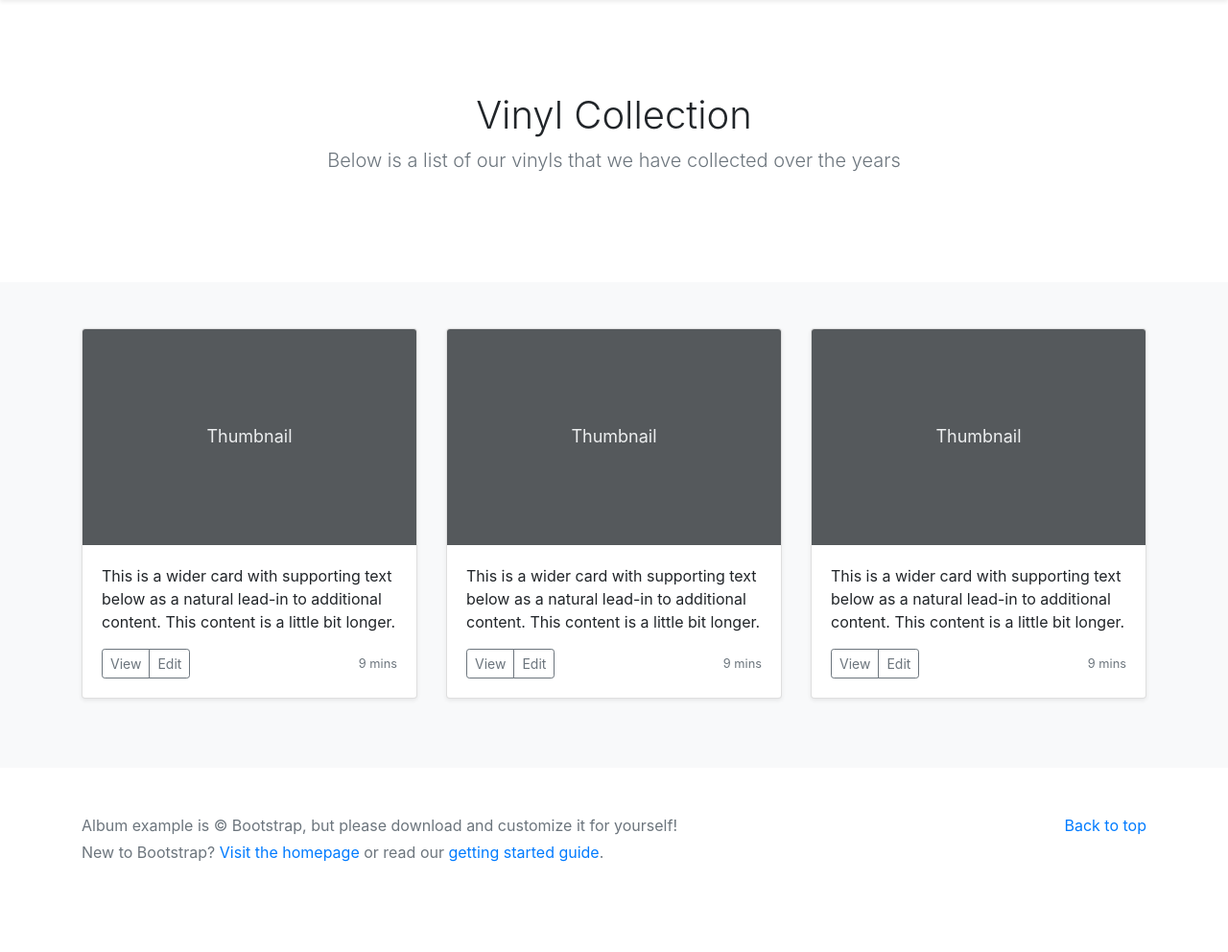
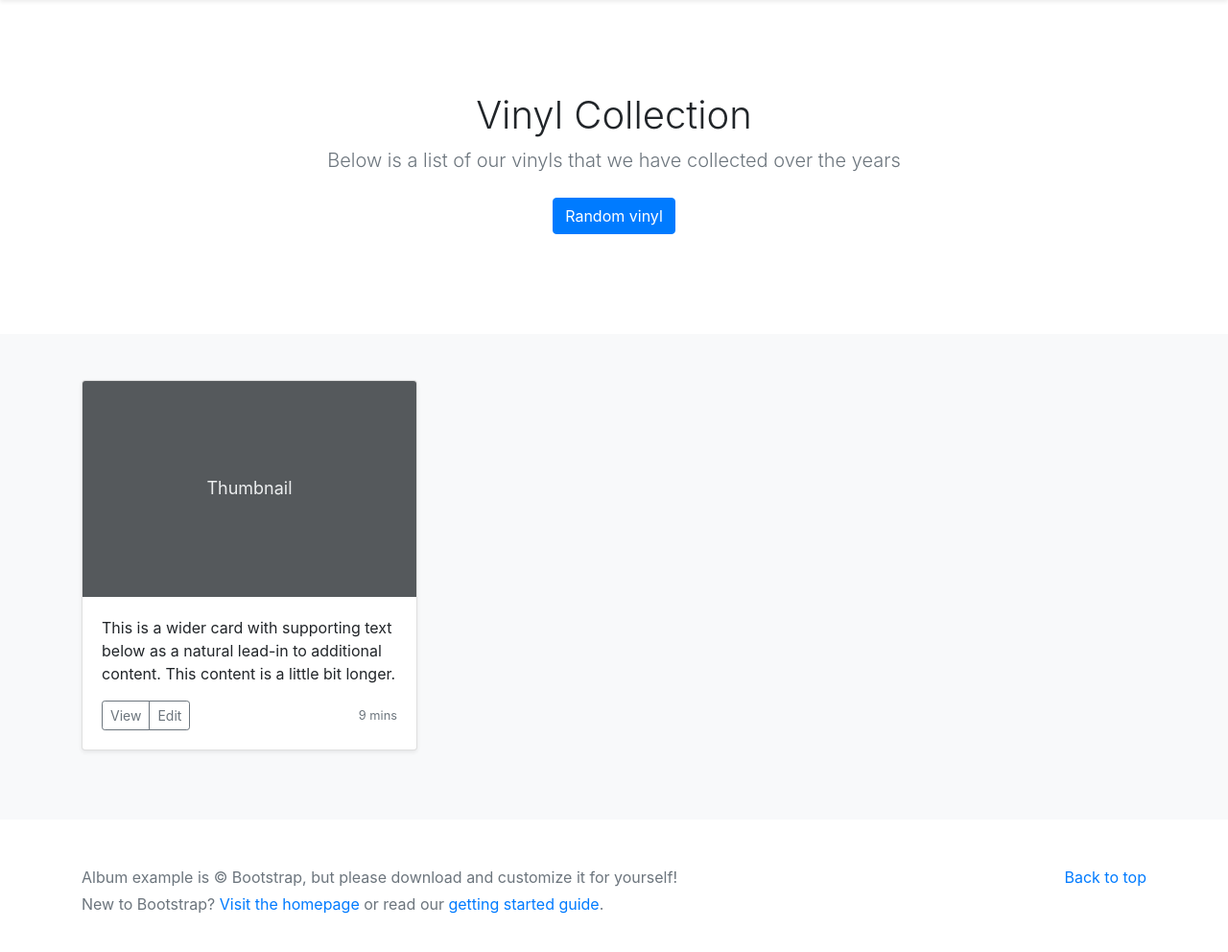
Before and after one commit to bhsuarez/vinyls, a Flask app: page / in a window 1280 px wide. Shown: the part 56-1048 px from the top of the page at 96% size. Before the commit the page ends 954 px from the top, so only its background shows below. Run offline with Flask 2, Linux system fonts and the light colour scheme; some libraries are stand-ins or nearby versions.

Commit message:
Update index.html

```diff
--- a/app/templates/index.html
+++ b/app/templates/index.html
@@ -77,7 +77,7 @@
       <h1>Vinyl Collection</h1>
       <p class="lead text-muted">Below is a list of our vinyls that we have collected over the years</p>
       <p>
-<!--        <a href="#" class="btn btn-primary my-2">Random vinyl</a>-->
+        <a href="#" class="btn btn-primary my-2">Random vinyl</a>
 <!--        <a href="#" class="btn btn-secondary my-2">Secondary action</a>-->
       </p>
     </div>
@@ -87,7 +87,6 @@
     <div class="container">
 
       <div class="row">
-
 
         <div class="col-md-4">
           <div class="card mb-4 shadow-sm">
@@ -104,45 +103,6 @@
             </div>
           </div>
         </div>
-
-
-
-
-
-        <div class="col-md-4">
-          <div class="card mb-4 shadow-sm">
-            <svg class="bd-placeholder-img card-img-top" width="100%" height="225" xmlns="http://www.w3.org/2000/svg" preserveAspectRatio="xMidYMid slice" focusable="false" role="img" aria-label="Placeholder: Thumbnail"><title>Placeholder</title><rect width="100%" height="100%" fill="#55595c"/><text x="50%" y="50%" fill="#eceeef" dy=".3em">Thumbnail</text></svg>
-            <div class="card-body">
-              <p class="card-text">This is a wider card with supporting text below as a natural lead-in to additional content. This content is a little bit longer.</p>
-              <div class="d-flex justify-content-between align-items-center">
-                <div class="btn-group">
-                  <button type="button" class="btn btn-sm btn-outline-secondary">View</button>
-                  <button type="button" class="btn btn-sm btn-outline-secondary">Edit</button>
-                </div>
-                <small class="text-muted">9 mins</small>
-              </div>
-            </div>
-          </div>
-        </div>
-
-
-        <div class="col-md-4">
-          <div class="card mb-4 shadow-sm">
-            <svg class="bd-placeholder-img card-img-top" width="100%" height="225" xmlns="http://www.w3.org/2000/svg" preserveAspectRatio="xMidYMid slice" focusable="false" role="img" aria-label="Placeholder: Thumbnail"><title>Placeholder</title><rect width="100%" height="100%" fill="#55595c"/><text x="50%" y="50%" fill="#eceeef" dy=".3em">Thumbnail</text></svg>
-            <div class="card-body">
-              <p class="card-text">This is a wider card with supporting text below as a natural lead-in to additional content. This content is a little bit longer.</p>
-              <div class="d-flex justify-content-between align-items-center">
-                <div class="btn-group">
-                  <button type="button" class="btn btn-sm btn-outline-secondary">View</button>
-                  <button type="button" class="btn btn-sm btn-outline-secondary">Edit</button>
-                </div>
-                <small class="text-muted">9 mins</small>
-              </div>
-            </div>
-          </div>
-        </div>
-
-
 
       </div>
     </div>
```
